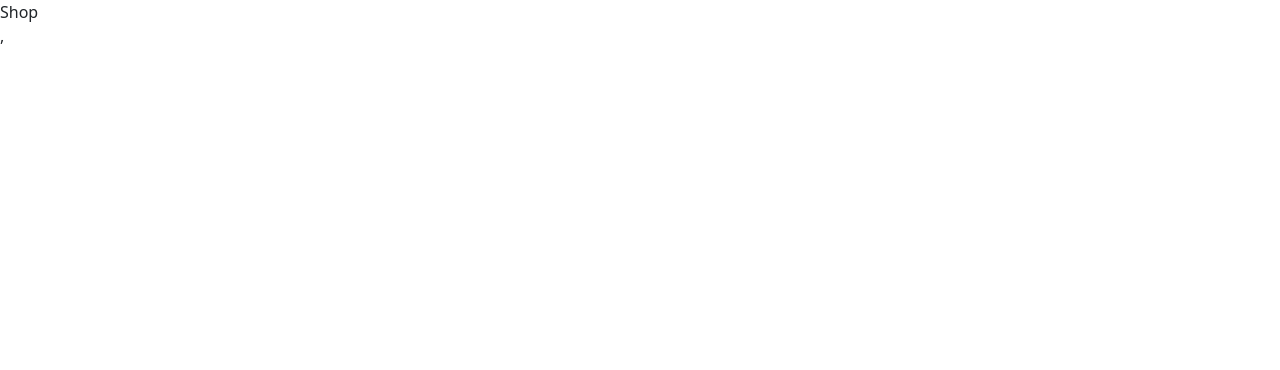
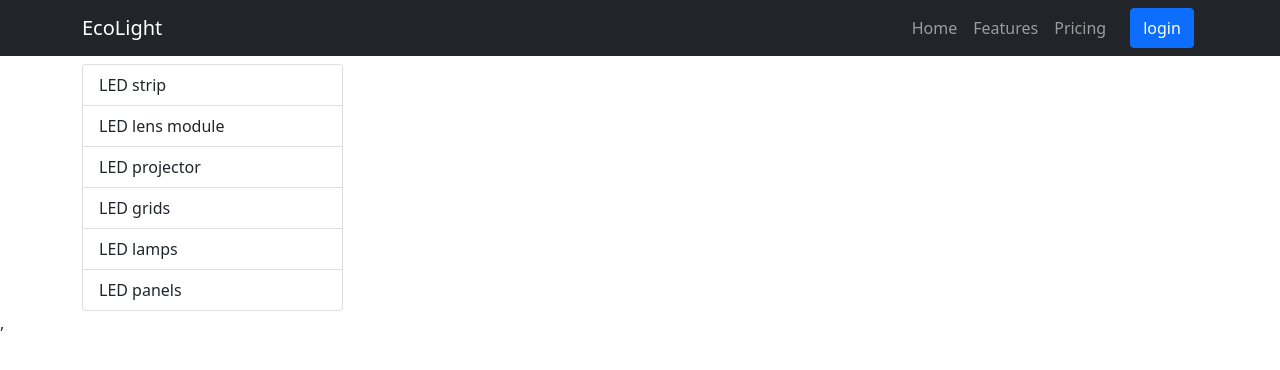
Before and after one commit to vitalykhe/e-store-react-ts-postgres, a React (Create React App) app in the folder client/: page /shop in a window 1280 px wide. Shown: the top 370 px of the page. Built offline with nearby package versions, Linux system fonts and the light colour scheme.

Commit message:
auth and typebar

```diff
--- a/client/package.json
+++ b/client/package.json
@@ -11,6 +11,7 @@
     "@types/react": "^17.0.0",
     "@types/react-dom": "^17.0.0",
     "@types/react-router-dom": "^5.3.1",
+    "@types/uuid": "^8.3.1",
     "axios": "^0.23.0",
     "bootstrap": "^5.1.3",
     "mobx": "^6.3.5",
@@ -21,6 +22,7 @@
     "react-router-dom": "^5.3.0",
     "react-scripts": "4.0.3",
     "typescript": "^4.1.2",
+    "uuid": "^8.3.2",
     "web-vitals": "^1.0.1"
   },
   "scripts": {
--- a/client/src/App.tsx
+++ b/client/src/App.tsx
@@ -1,6 +1,7 @@
 import React, { FC } from "react";
 import { BrowserRouter } from "react-router-dom";
 import { AppRouter } from "./components/AppRouter";
+import { NavBar } from "./components/NavBar";
 interface IProps {}
 
 /**
@@ -11,6 +12,7 @@ interface IProps {}
 const App: FC<IProps> = (props) => {
   return (
     <BrowserRouter>
+      <NavBar />
       <AppRouter />
     </BrowserRouter>
   );
--- a/client/src/components/AppRouter.tsx
+++ b/client/src/components/AppRouter.tsx
@@ -3,6 +3,8 @@ import { Switch, Route, Redirect } from "react-router-dom";
 import { Context } from "../index";
 import { authRoutes, publicRoutes } from "../routes";
 import { SHOP_ROUTE } from "../utils/consts";
+import { v4 as uuidv4 } from 'uuid';
+
 interface IProps {}
 
 /**
@@ -16,10 +18,12 @@ export const AppRouter: FC<IProps> = (props) => {
     <Switch>
       {user?.getIsAuth &&
         authRoutes.map(({ path, component }) => {
-          return <Route path={path} component={component} exact />;
+          const uniqueKey = uuidv4()
+          return <Route path={path} component={component} exact key={uniqueKey}/>;
         })}
       {publicRoutes.map(({ path, component }) => {
-        return <Route path={path} component={component} exact />;
+        const uniqueKey = uuidv4()
+        return <Route path={path} component={component} exact key={uniqueKey}/>;
       })}
       <Redirect to={SHOP_ROUTE}/>
     </Switch>
--- a/client/src/components/NavBar.tsx
+++ b/client/src/components/NavBar.tsx
@@ -1,26 +1,33 @@
+import { observer } from 'mobx-react-lite'
 import React, { FC, useContext } from 'react'
-import { Container, Nav, Navbar } from 'react-bootstrap'
+import { Container, Nav, Navbar, Button } from 'react-bootstrap'
 import { Context } from '../index'
+import { SHOP_ROUTE } from '../utils/consts'
 
-interface IProps {}
+interface IProps { }
 
 /**
 * @author
 * @function @NavBar
 **/
 
-export const NavBar:FC<IProps> = (props) => {
+export const NavBar: FC<IProps> = observer((props) => {
   const { user } = useContext(Context)
+
   return (
     <Navbar bg="dark" variant="dark">
       <Container>
-        <Navbar.Brand href="#home">Navbar</Navbar.Brand>
-        <Nav className="me-auto">
+        <Navbar.Brand href={SHOP_ROUTE}>EcoLight</Navbar.Brand>
+        <Nav className="ml-auto">
           <Nav.Link href="#home">Home</Nav.Link>
           <Nav.Link href="#features">Features</Nav.Link>
           <Nav.Link href="#pricing">Pricing</Nav.Link>
+          <Nav.Link href="#pricing"></Nav.Link>
+          {user?.getIsAuth() ? <Button>logout</Button> : <Button>login</Button>}
+          &nbsp;
+          {user?.getRole() === 'ADMIN' && user?.getIsAuth() ? <Button>admin panel</Button> : ''}
         </Nav>
       </Container>
     </Navbar>
   )
- }
+})
--- /dev/null
+++ b/client/src/components/TypesBar.tsx
@@ -0,0 +1,35 @@
+import React, { FC, useContext } from "react";
+import { observer } from "mobx-react-lite";
+import { Context } from "..";
+import { ListGroup } from "react-bootstrap";
+import { v4 as uuidv4 } from 'uuid';
+
+interface Props { }
+
+/**
+ * @author
+ * @function TypesBar
+ **/
+
+const TypesBar: FC<Props> = observer((props) => {
+  const device = useContext(Context);
+  return (
+    <ListGroup as="ul">
+      {device?.devices?.getTypes()?.map((type) => {
+        const uniqueKey = uuidv4()
+        return (
+          <ListGroup.Item
+            style={{cursor: 'pointer'}}
+            key={uniqueKey}
+            onClick={()=>device?.devices?.setSelectedType(type)}
+            active={type.id === device?.devices?.getSelectedType()?.id}
+          >
+            {type.name}
+          </ListGroup.Item>
+        );
+      })}
+    </ListGroup>
+  );
+});
+
+export default TypesBar;
--- a/client/src/index.tsx
+++ b/client/src/index.tsx
@@ -7,7 +7,7 @@ import UserStore from "./store/UserStore";
 
 type ContextProps = {
   user: UserStore;
-  devices: DeviceStore
+  devices: DeviceStore;
 };
 
 export const Context = createContext<Partial<ContextProps>>({});
--- a/client/src/pages/Auth.tsx
+++ b/client/src/pages/Auth.tsx
@@ -1,14 +1,36 @@
-import React, { FC } from 'react'
+import React, { FC } from "react";
+import { Button, Card, Container, Form } from "react-bootstrap";
+import { NavLink, useLocation } from "react-router-dom";
+import { LOGIN_ROUTE, REGISTRATION_ROUTE } from "../utils/consts";
 
-interface IProps {}
+interface IProps { }
 
 /**
-* @author
-* @function @Auth
-**/
+ * @author
+ * @function @Auth
+ **/
 
-export const Auth:FC<IProps> = (props) => {
+export const Auth: FC<IProps> = (props) => {
+  const location = useLocation()
+  const isLogin = location.pathname === LOGIN_ROUTE ? true : false
   return (
-    <div>Auth</div>
-   )
- }
+    <Container className="d-flex justify-content-center flex-center">
+      <Card
+        style={{ width: 600 }}
+        className="p-5 mt-5"
+      >
+        <h2>{isLogin ? 'Authorization' : 'Sign up'}</h2>
+        <Form className="d-flex flex-column">
+          <Form.Control className="mt-3" placeholder="Enter your email" />
+          <Form.Control className="mt-3" placeholder={isLogin ? "Enter your password" : "Create a password"} />
+          {isLogin ?
+            <div className="p-1 mt-2">Dont't have an account? <NavLink to={REGISTRATION_ROUTE}>Create account</NavLink></div>
+            :
+            <div className="p-1 mt-2">Already have account? <NavLink to={LOGIN_ROUTE}>Login</NavLink></div>
+            }
+          <Button className="mt-3 align-self-end">{isLogin ? 'Login' : 'Sign up'}</Button>
+        </Form>
+      </Card>
+    </Container>
+  );
+};
--- a/client/src/pages/Shop.tsx
+++ b/client/src/pages/Shop.tsx
@@ -1,4 +1,6 @@
 import React, { FC } from 'react'
+import { Col, Container, Row } from 'react-bootstrap'
+import TypesBar from '../components/TypesBar'
 
 interface IProps {}
 
@@ -9,6 +11,13 @@ interface IProps {}
 
 export const Shop:FC<IProps> = (props) => {
   return (
-    <div>Shop</div>
+    <Container>
+      <Row>
+        <Col md={3} className="mt-2">
+          <TypesBar/>
+        </Col>
+        <Col md={9}></Col>
+      </Row>
+    </Container>
    )
  }
--- a/client/src/store/DeviceStore.ts
+++ b/client/src/store/DeviceStore.ts
@@ -5,6 +5,8 @@ export default class DeviceStore {
   private _devices: Array<Device> | null;
   private _brands: Array<Brand> | null;
   private _types: Array<Type> | null;
+  private _selectedType: Type | null;
+
 
   constructor() {
     this._brands = [
@@ -15,6 +17,10 @@ export default class DeviceStore {
     this._types = [
       { id: 1, name: "LED strip" },
       { id: 2, name: "LED lens module" },
+      { id: 3, name: "LED projector" },
+      { id: 4, name: "LED grids" },
+      { id: 5, name: "LED lamps" },
+      { id: 6, name: "LED panels" },
     ];
 
     this._devices = [
@@ -52,6 +58,8 @@ export default class DeviceStore {
       },
     ];
 
+    this._selectedType = null
+
     makeAutoObservable(this);
   }
   getBrands() {
@@ -73,4 +81,11 @@ export default class DeviceStore {
       this._devices = devices
   }
 
+  setSelectedType(type: Type) {
+    this._selectedType = type
+  }
+  getSelectedType() {
+    return this._selectedType
+  }
+
 }
--- a/client/src/store/UserStore.ts
+++ b/client/src/store/UserStore.ts
@@ -22,4 +22,7 @@ export default class UserStore {
     getUser(): User|null {
         return this._user
     }
+    getRole(): string {
+        return this._user?.role||''
+    }
 }
```
Also changed, not shown: client/src/components/BrandsBar.tsx (added, +18 -0 lines), 1 other file (tests, documents, lock files or other folders). Lines whose indentation alone changed are shown as unchanged.
